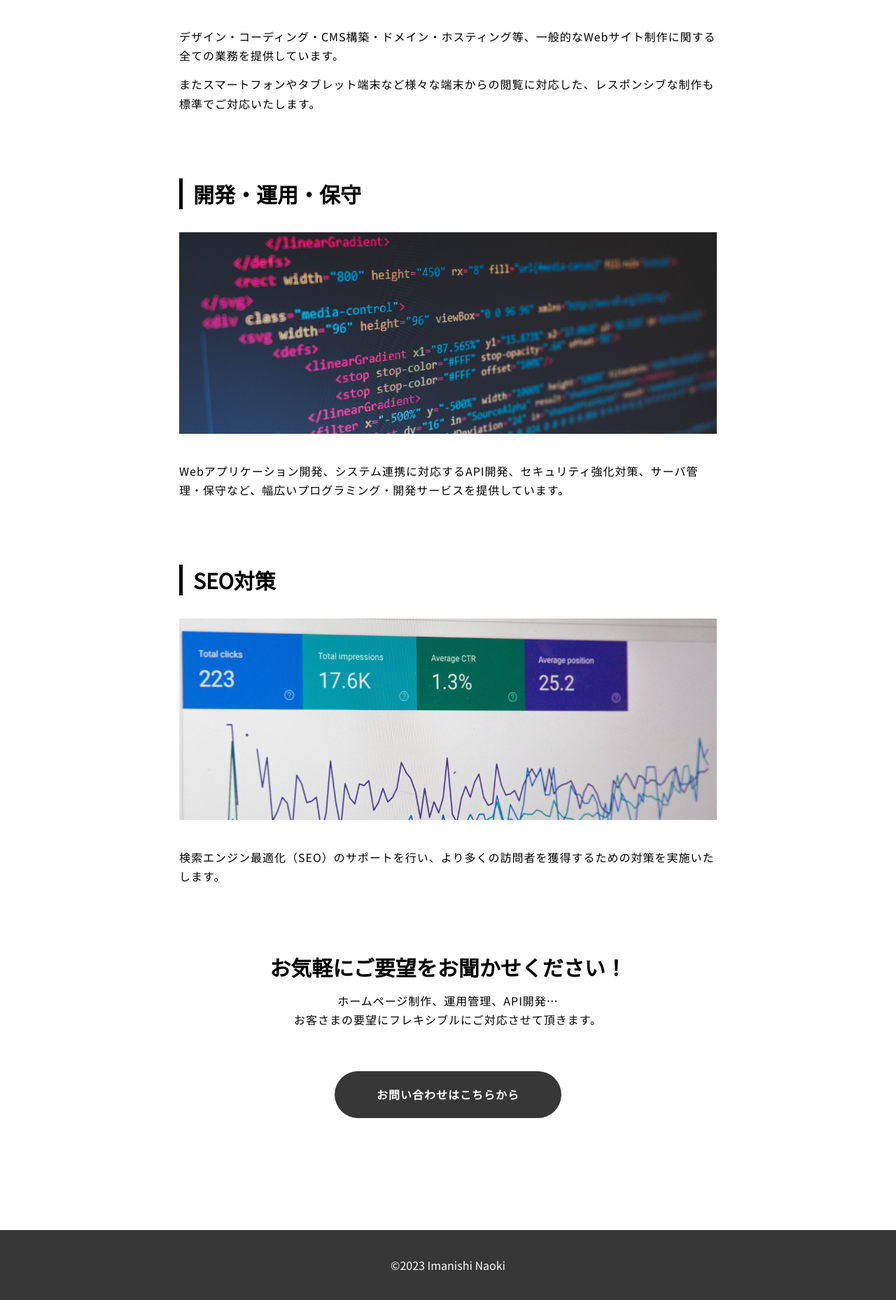
After one commit to imanishiNaoki/template, a PHP site: page /service.html in a window 1280 px wide. The commit adds this page. Shown: the part 679-2537 px from the top of the page at 70% size. Run offline with PHP 8.4, Linux system fonts and the light colour scheme.

Commit message:
固定ページの作成

```diff
--- a/css/style.css
+++ b/css/style.css
@@ -45,6 +45,21 @@ a {
 @media screen and (min-width: 1280px) {
   .container {
     max-width: 1280px;
+  }
+}
+
+.single .container {
+  margin: 0 auto;
+}
+@media screen and (min-width: 640px) {
+  .single .container {
+    max-width: 640px;
+  }
+}
+@media screen and (min-width: 768px) {
+  .single .container {
+    max-width: 768px;
+    padding: 0 40px;
   }
 }
 
@@ -246,7 +261,7 @@ a {
   z-index: 100;
 }
 .visual-title {
-  font-size: 3rem;
+  font-size: 1.875rem;
   font-weight: bold;
   color: #fff;
   margin-bottom: 20px;
@@ -722,7 +737,7 @@ a {
   display: inline-block;
   padding: 20px 60px;
   font-weight: bold;
-  font-size: 1.375rem;
+  font-size: 1rem;
   color: #fff;
   background-color: #373737;
   border-radius: 60px/60px;
@@ -747,5 +762,140 @@ a {
 }
 
 /*-------------------------------------
-
---------------------------------------*//*# sourceMappingURL=style.css.map */
+    sigle
+--------------------------------------*/
+.single {
+  margin-top: 60px;
+}
+.single-key {
+  height: 200px;
+  width: 100%;
+  background: url("/img/hero.jpg");
+  background-position: center;
+  background-size: cover;
+  display: flex;
+  justify-content: center;
+  align-items: center;
+  position: relative;
+}
+.single-key::before {
+  content: "";
+  display: block;
+  position: absolute;
+  top: 0;
+  left: 0;
+  width: 100%;
+  height: 100%;
+  background-color: rgba(0, 0, 0, 0.3);
+}
+.single .section-title {
+  color: #fff;
+  position: relative;
+  z-index: 50;
+}
+.single-sub {
+  font-size: 1.875rem;
+  font-weight: bold;
+}
+.single-text {
+  margin-top: 14px;
+}
+.single-text:nth-of-type(1) {
+  margin-top: 40px;
+}
+.single .container {
+  padding: 60px 20px;
+}
+@media screen and (min-width: 768px) {
+  .single .container {
+    padding: 60px 40px;
+  }
+}
+.single-sub span {
+  position: relative;
+  padding-left: 20px;
+}
+.single-sub span::before {
+  position: absolute;
+  content: "";
+  top: 0;
+  left: 0;
+  background-color: #000;
+  width: 5px;
+  height: 100%;
+}
+.single-table {
+  margin: 60px 0;
+}
+.single-table table {
+  width: 100%;
+  height: 100%;
+}
+.single-table tr {
+  border-bottom: 1px solid #373737;
+}
+.single-header {
+  text-align: left;
+  font-weight: normal;
+  width: 30%;
+  padding: 30px 0 30px 20px;
+}
+.single-data {
+  vertical-align: middle;
+}
+.single-img {
+  width: 100%;
+  margin-top: 40px;
+}
+.single-img.-img01 {
+  background: url("/img/service-01.jpg");
+  background-position: center;
+  background-size: cover;
+  padding-top: 37.5%;
+}
+.single-img.-img02 {
+  background: url("/img/service-02.jpg");
+  background-position: center;
+  background-size: cover;
+  padding-top: 37.5%;
+}
+.single-img.-img03 {
+  background: url("/img/service-03.jpg");
+  background-position: center;
+  background-size: cover;
+  padding-top: 37.5%;
+}
+.single-item {
+  margin-top: 100px;
+}
+.single-item:first-child {
+  margin-top: 0;
+}
+.single-contact {
+  margin: 100px 0;
+  text-align: center;
+}
+.single-contact-sub {
+  font-weight: bold;
+  font-size: 1.875rem;
+}
+.single-contact-text {
+  margin-top: 20px;
+}
+.single-contact-button {
+  margin-top: 60px;
+  text-align: center;
+  text-decoration: none;
+  display: inline-block;
+  padding: 20px 60px;
+  font-weight: bold;
+  font-size: 1rem;
+  color: #fff;
+  background-color: #373737;
+  border-radius: 60px/60px;
+  cursor: pointer;
+  transition: all 0.2s ease-in-out;
+}
+.single-contact-button:hover {
+  filter: brightness(1.9);
+}/*# sourceMappingURL=style.css.map */
--- a/css/style.scss
+++ b/css/style.scss
@@ -61,6 +61,16 @@ a {
   }
   @include mq(xl) {
     max-width: 1280px;
+  }
+}
+.single .container {
+  margin: 0 auto;
+  @include mq(sm) {
+    max-width: 640px;
+  }
+  @include mq(md) {
+    max-width: 768px;
+    padding: 0 40px;
   }
 }
 
@@ -261,7 +271,7 @@ a {
     z-index: 100;
   }
   &-title {
-    font-size: rem(48);
+    font-size: rem(30);
     @include mq(md) {
       font-size: rem(60);
     }
@@ -647,7 +657,6 @@ a {
     @include mq(md) {
       padding: 60px 40px;
     }
-
     padding: 60px 20px;
     &-middle {
       margin-top: 100px;
@@ -711,7 +720,7 @@ a {
     display: inline-block;
     padding: 20px 60px;
     font-weight: bold;
-    font-size: rem(22);
+    font-size: rem(16);
     color: $white;
     background-color: $thema;
     border-radius: 60px/60px;
@@ -737,5 +746,141 @@ a {
   justify-content: center;
 }
 /*-------------------------------------
-
+    sigle
 --------------------------------------*/
+.single {
+  margin-top: 60px;
+  &-key {
+    height: 200px;
+    width: 100%;
+    background: url('/img/hero.jpg');
+    background-position: center;
+    background-size: cover;
+    display: flex;
+    justify-content: center;
+    align-items: center;
+    position: relative;
+    &::before {
+      content: '';
+      display: block;
+      position: absolute;
+      top: 0;
+      left: 0;
+      width: 100%;
+      height: 100%;
+      background-color: rgba($black, 0.3);
+    }
+  }
+  .section-title {
+    color: $white;
+    position: relative;
+    z-index: 50;
+  }
+  &-sub {
+    font-size: rem(30);
+    font-weight: bold;
+  }
+  &-text {
+    margin-top: 14px;
+    &:nth-of-type(1) {
+      margin-top: 40px;
+    }
+  }
+  .container {
+    @include mq(md) {
+      padding: 60px 40px;
+    }
+    padding: 60px 20px;
+  }
+  &-sub {
+    span {
+      position: relative;
+      padding-left: 20px;
+      &::before {
+        position: absolute;
+        content: '';
+        top: 0;
+        left: 0;
+        background-color: $black;
+        width: 5px;
+        height: 100%;
+      }
+    }
+  }
+  &-table {
+    margin: 60px 0;
+    table {
+      width: 100%;
+      height: 100%;
+    }
+    tr {
+      border-bottom: 1px solid $thema;
+    }
+  }
+  &-header {
+    text-align: left;
+    font-weight: normal;
+    width: 30%;
+    padding: 30px 0 30px 20px;
+  }
+  &-data {
+    vertical-align: middle;
+  }
+  &-img {
+    width: 100%;
+    margin-top: 40px;
+    &.-img01 {
+      background: url('/img/service-01.jpg');
+      background-position: center;
+      background-size: cover;
+      padding-top: calc(56.25% / 1.5);
+    }
+    &.-img02 {
+      background: url('/img/service-02.jpg');
+      background-position: center;
+      background-size: cover;
+      padding-top: calc(56.25% / 1.5);
+    }
+    &.-img03 {
+      background: url('/img/service-03.jpg');
+      background-position: center;
+      background-size: cover;
+      padding-top: calc(56.25% / 1.5);
+    }
+  }
+  &-item {
+    margin-top: 100px;
+    &:first-child {
+      margin-top: 0;
+    }
+  }
+  &-contact {
+    margin: 100px 0;
+    text-align: center;
+    &-sub {
+      font-weight: bold;
+      font-size: rem(30);
+    }
+    &-text {
+      margin-top: 20px;
+    }
+    &-button {
+      margin-top: 60px;
+      text-align: center;
+      text-decoration: none;
+      display: inline-block;
+      padding: 20px 60px;
+      font-weight: bold;
+      font-size: rem(16);
+      color: $white;
+      background-color: $thema;
+      border-radius: 60px/60px;
+      cursor: pointer;
+      transition: all 0.2s ease-in-out;
+      &:hover {
+        -webkit-filter: brightness(1.9);
+        filter: brightness(1.9);
+      }
+    }
+  }
+}
--- /dev/null
+++ b/service.html
@@ -0,0 +1,92 @@
+<!DOCTYPE html>
+<html lang="ja">
+  <head>
+    <meta charset="UTF-8" />
+    <meta http-equiv="X-UA-Compatible" content="IE=edge" />
+    <meta name="viewport" content="width=device-width, initial-scale=1.0" />
+    <meta name="description" content="ページの内容を表す文章" />
+    <meta property="og:url" content="ページのURL" />
+    <meta property="og:title" content="ページのタイトル" />
+    <meta property="og:type" content="ページのタイプ" />
+    <meta property="og:description" content="記事の抜粋" />
+    <meta property="og:image" content="画像のURL" />
+    <meta name="twitter:card" content="カード種類" />
+    <meta name="twitter:site" content="@Twitterユーザー名" />
+    <meta property="og:site_name" content="サイト名" />
+    <meta property="og:locale" content="ja_JP" />
+    <meta property="fb:app_id" content="appIDを入力" />
+    <title>テンプレート</title>
+    <link href="/css/reset.css" rel="stylesheet" />
+    <link rel="preconnect" href="https://fonts.googleapis.com" />
+    <link rel="preconnect" href="https://fonts.gstatic.com" crossorigin />
+    <link href="https://fonts.googleapis.com/css2?family=Noto+Sans+JP&display=swap" rel="stylesheet" />
+    <link href="/css/style.css" rel="stylesheet" />
+  </head>
+  <body>
+    <header id="header">
+      <div class="header">
+        <div class="container">
+          <h1 class="header-logo">
+            <a href="/index.html"> In-Production </a>
+          </h1>
+          <nav>
+            <div class="navi">
+              <div class="navi-overlay"></div>
+              <ul class="navi-list">
+                <li class="navi-item"><a href="/index.html" class="navi-item-link">HOME</a></li>
+                <li class="navi-item"><a href="/about.html" class="navi-item-link">ABOUT</a></li>
+                <li class="navi-item"><a href="/service.html" class="navi-item-link">SERVICE</a></li>
+                <li class="navi-item"><a href="/price.html" class="navi-item-link">PRICE</a></li>
+                <!--                 <li class="navi-item"><a href="/blog.html" class="navi-item-link">BLOG</a></li> -->
+                <li class="navi-item"><a href="/contact.html" class="navi-item-link">CONTACT</a></li>
+              </ul>
+            </div>
+          </nav>
+          <button class="hamburger">
+            <span></span>
+            <span></span>
+            <span></span>
+          </button>
+        </div>
+      </div>
+    </header>
+    <main id="main" class="single">
+      <section class="section" id="single">
+        <div class="single-key">
+          <h2 class="section-title"><span>SERVICE</span></h2>
+        </div>
+        <div class="container">
+          <div class="single-item">
+            <div class="single-item">
+              <h3 class="single-sub"><span>Webサイト制作</span></h3>
+              <div class="single-img -img01"></div>
+              <p class="single-text">デザイン・コーディング・CMS構築・ドメイン・ホスティング等、一般的なWebサイト制作に関する全ての業務を提供しています。</p>
+              <p class="single-text">またスマートフォンやタブレット端末など様々な端末からの閲覧に対応した、レスポンシブな制作も標準でご対応いたします。</p>
+            </div>
+            <div class="single-item">
+              <h3 class="single-sub"><span>開発・運用・保守</span></h3>
+              <div class="single-img -img02"></div>
+              <p class="single-text">Webアプリケーション開発、システム連携に対応するAPI開発、セキュリティ強化対策、サーバ管理・保守など、幅広いプログラミング・開発サービスを提供しています。</p>
+            </div>
+            <div class="single-item">
+              <h3 class="single-sub"><span>SEO対策</span></h3>
+              <div class="single-img -img03"></div>
+              <p class="single-text">検索エンジン最適化（SEO）のサポートを行い、より多くの訪問者を獲得するための対策を実施いたします。</p>
+            </div>
+          </div>
+          <div class="single-contact">
+            <h3 class="single-contact-sub">お気軽にご要望をお聞かせください！</h3>
+            <p class="single-contact-text">ホームページ制作、運用管理、API開発…<br />お客さまの要望にフレキシブルにご対応させて頂きます。</p>
+            <a href="/contact.html" class="single-contact-button">お問い合わせはこちらから</a>
+          </div>
+        </div>
+      </section>
+    </main>
+    <footer id="footer">
+      <div class="footer">
+        <small>&copy;2023 Imanishi Naoki</small>
+      </div>
+    </footer>
+    <script src="/js/script.js"></script>
+  </body>
+</html>
```
Also changed, not shown: about.html (added, +106 -0 lines), blog.html (added, +68 -0 lines), contact.html (added, +68 -0 lines), index.html (+8 -8 lines), price.html (added, +68 -0 lines).
